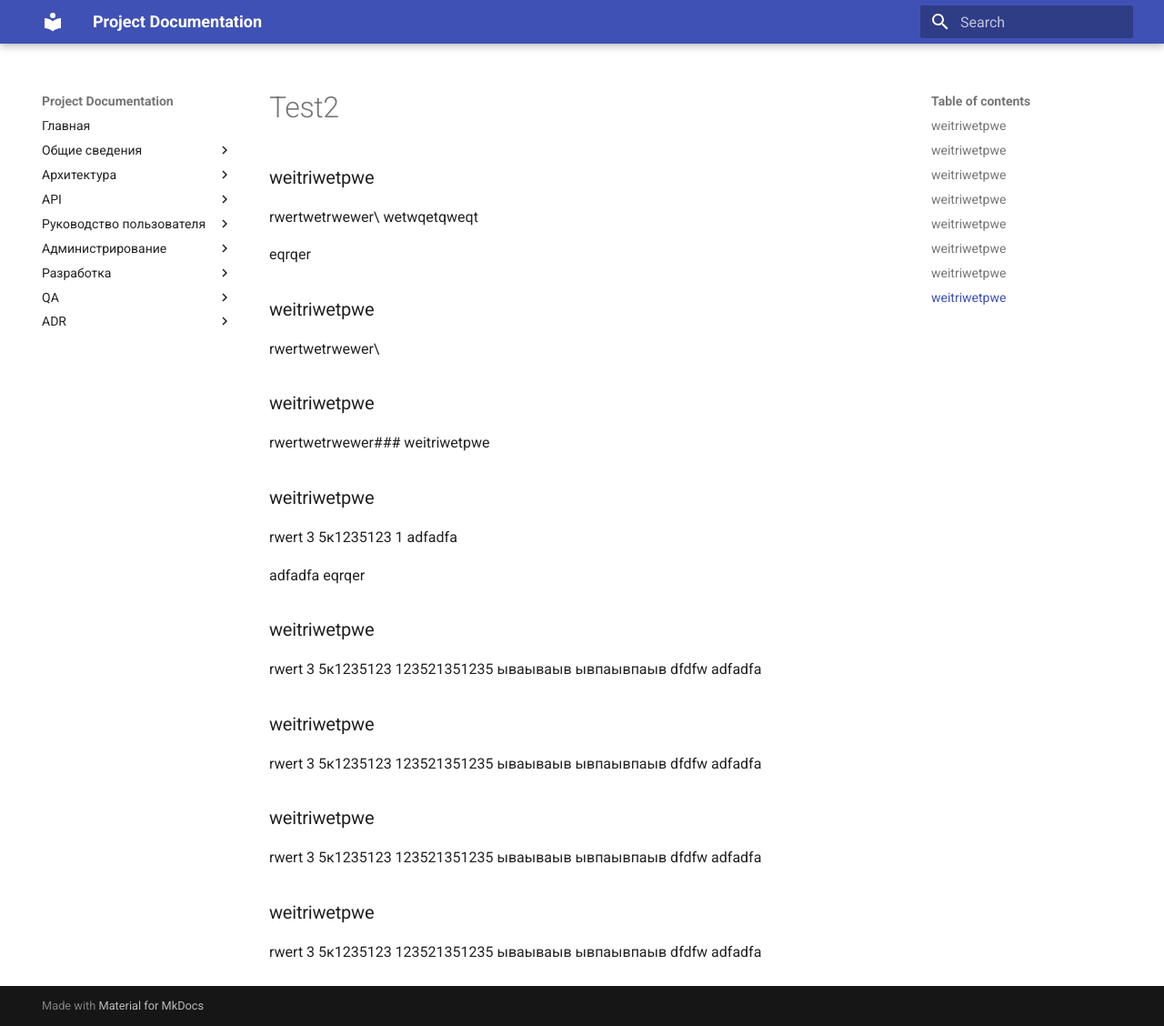
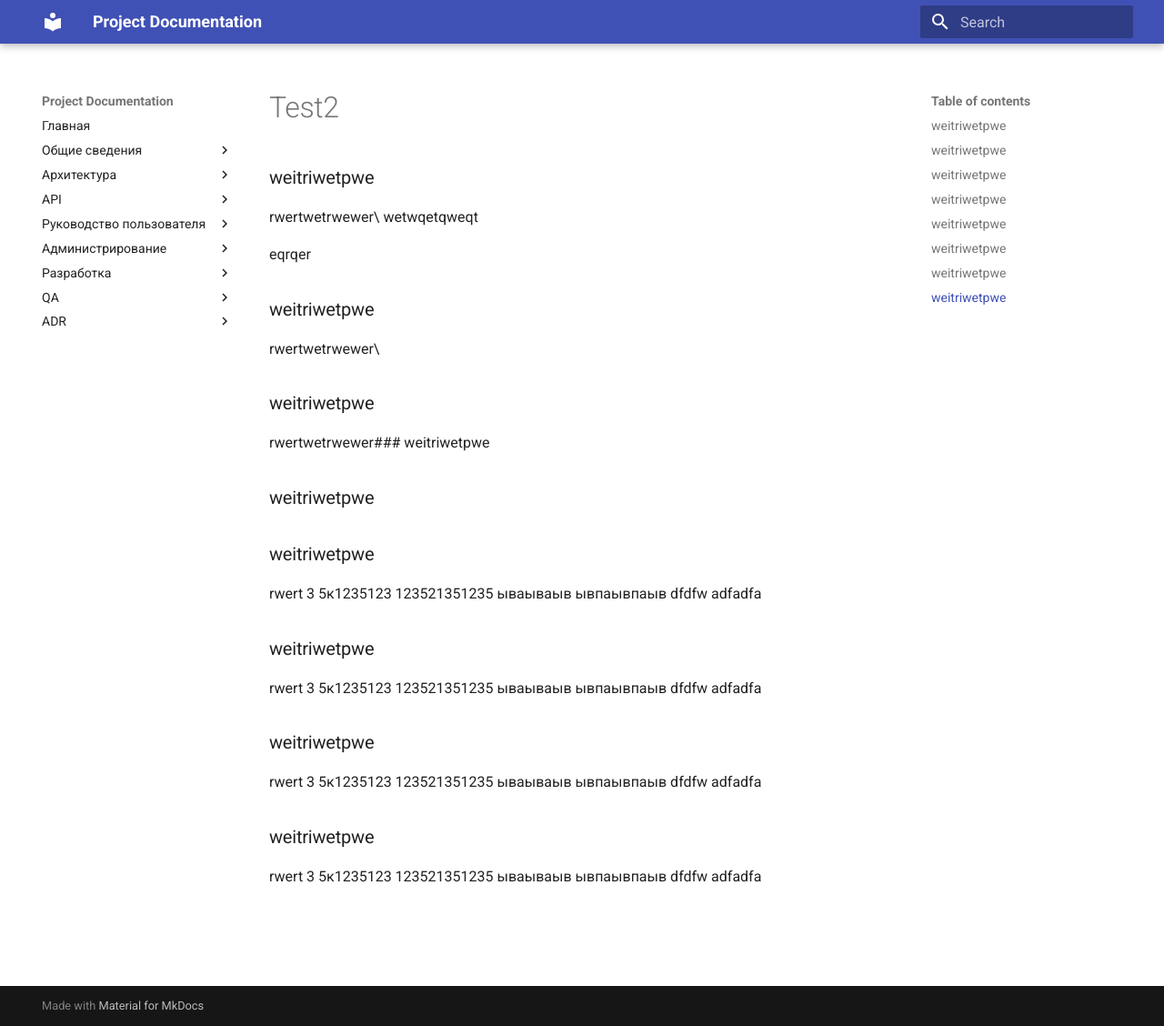
Before and after one commit to techwri/Demo, an MkDocs documentation site: the page built from docs/architecture/test2.md, in a window 1280 px wide and 1128 px high. Shown: the whole window at 91% size. Built offline with MkDocs 1.6.1 and Material for MkDocs 9.7.7, drawn with Linux system fonts in a browser that asks for light colours.

Commit message:
Update test2.md

```diff
--- a/docs/architecture/test2.md
+++ b/docs/architecture/test2.md
@@ -11,13 +11,7 @@ rwertwetrwewer\
 rwertwetrwewer\### weitriwetpwe
 
 ### weitriwetpwe
-rwert
-3  5к1235123
-1
-adfadfa
 
-adfadfa
-eqrqer
 ### weitriwetpwe
 rwert
 3  5к1235123
```
